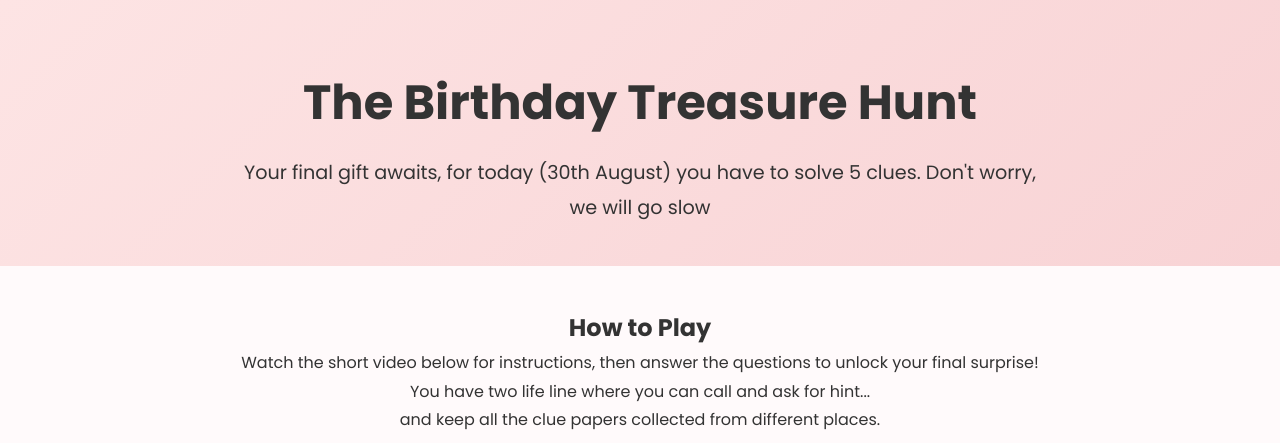
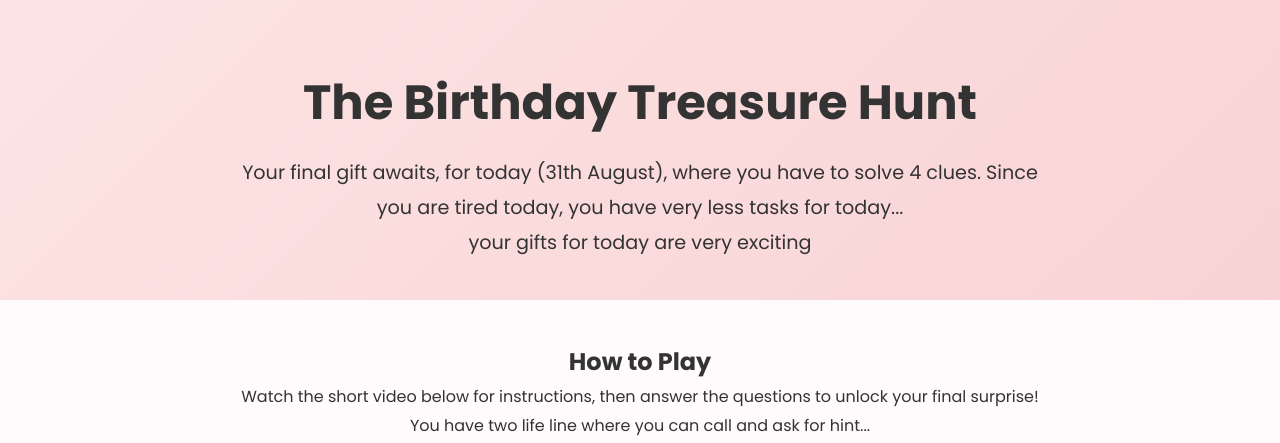
Before and after one commit to aswinbishoyi07/hbdpoonam, a plain HTML site: page game.html in a window 1280 px wide. Shown: the top 443 px of the page. Drawn offline with Linux system fonts and the light colour scheme.

Commit message:
Update day 2game.html

```diff
--- a/game.html
+++ b/game.html
@@ -10,7 +10,9 @@
 
     <header class="game-header">
         <h1>The Birthday Treasure Hunt</h1>
-        <p>Your final gift awaits, for today (30th August) you have to solve 5 clues. Don't worry, we will go slow</p>
+        <p>Your final gift awaits, for today (31th August), where you have to solve 4 clues. Since you are tired today, you have very less tasks for today...
+        <br>
+        your gifts for today are very exciting </p>
     </header>
 
     <main class="container">
```
